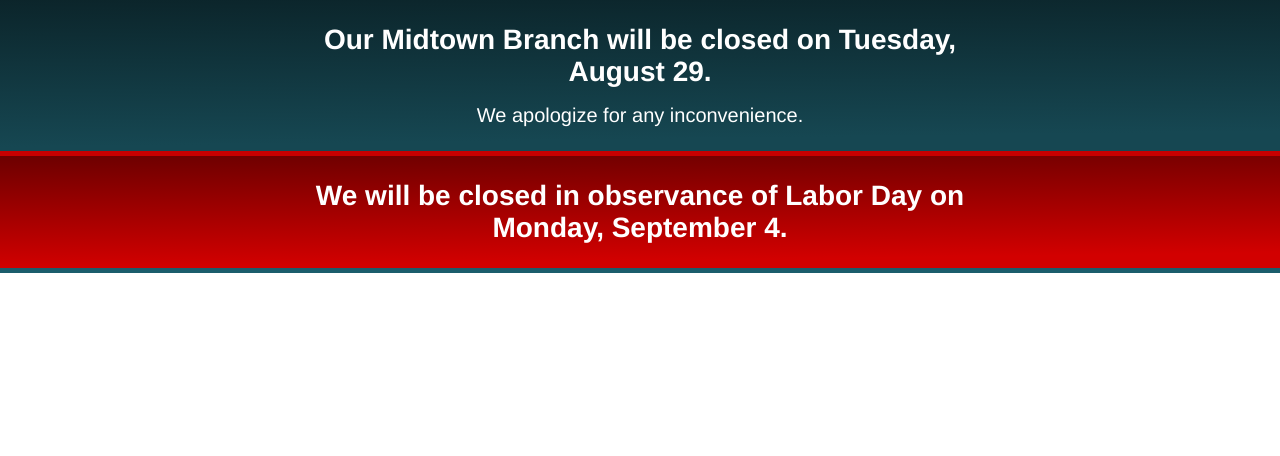
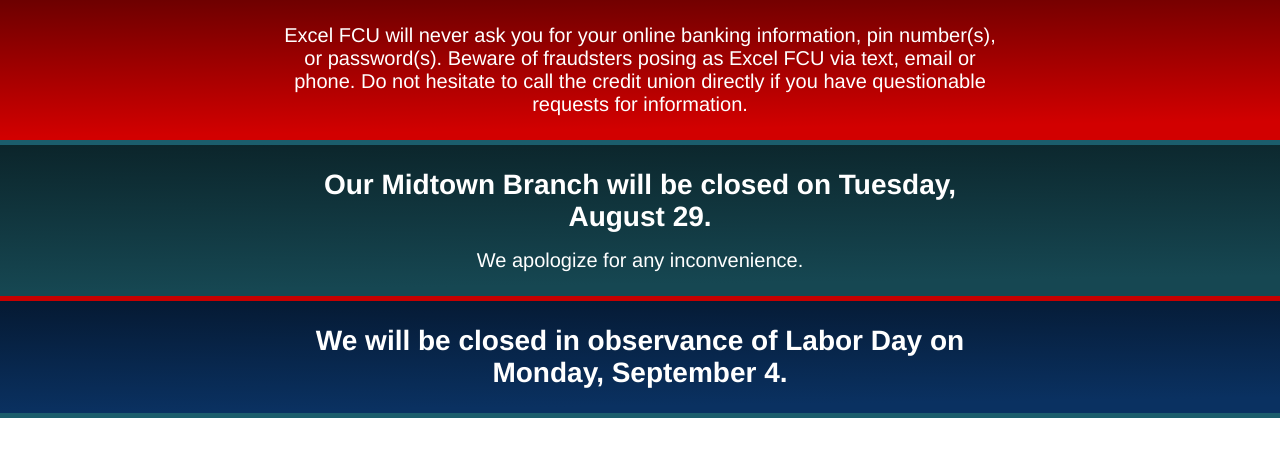
Before and after one commit to Dillonzellis/gbd-notification-bar, a website: page temp.html in a window 1280 px wide. Drawn offline with Linux system fonts and the light colour scheme; files that its build step writes are made by us from their sources.

Commit message:
excel add back fraud notif bar

```diff
--- a/temp.html
+++ b/temp.html
@@ -77,8 +77,16 @@
   <div id="notification-container"></div>
 
   <script>
-
     const notifications = [
+      {
+        // primaryText: '',
+        secondaryText: 'Excel FCU will never ask you for your online banking information, pin number(s), or password(s).  Beware of fraudsters posing as Excel FCU via text, email or phone. Do not hesitate to call the credit union directly if you have questionable requests for information.',
+        startDate: new Date("July 5, 2023 00:00:00"),
+        endDate: new Date("July 25, 2025 23:59:59"),
+        fontFamily: '"Lexend Deca", Helvetica, Arial, Lucida, sans-serif',
+        brandingPrimary: '#D20000',
+        brandingAccent: '#1B5D6C'
+      },
       {
         primaryText: 'Our Midtown Branch will be closed on Tuesday, August 29.',
         secondaryText: 'We apologize for any inconvenience.',
@@ -90,11 +98,10 @@
       },
       {
         primaryText: 'We will be closed in observance of Labor Day on Monday, September 4.',
-        // secondaryText: 'Excel FCU will never ask you for your online banking information, pin number(s), or password(s).  Beware of fraudsters posing as Excel FCU via text, email or phone. Do not hesitate to call the credit union directly if you have questionable requests for information.',
         startDate: new Date("July 5, 2023 00:00:00"),
         endDate: new Date("September 4, 2023 23:59:59"),
         fontFamily: '"Lexend Deca", Helvetica, Arial, Lucida, sans-serif',
-        brandingPrimary: '#D20000',
+        brandingPrimary: '#0A3161',
         brandingAccent: '#1B5D6C'
       },
     ];
@@ -142,7 +149,6 @@
       const notificationBar = createNotificationBar(notification);
       container.appendChild(notificationBar);
     });
-
   </script>
 </body>
 
```
Also changed, not shown: app.js (+10 -2 lines).
